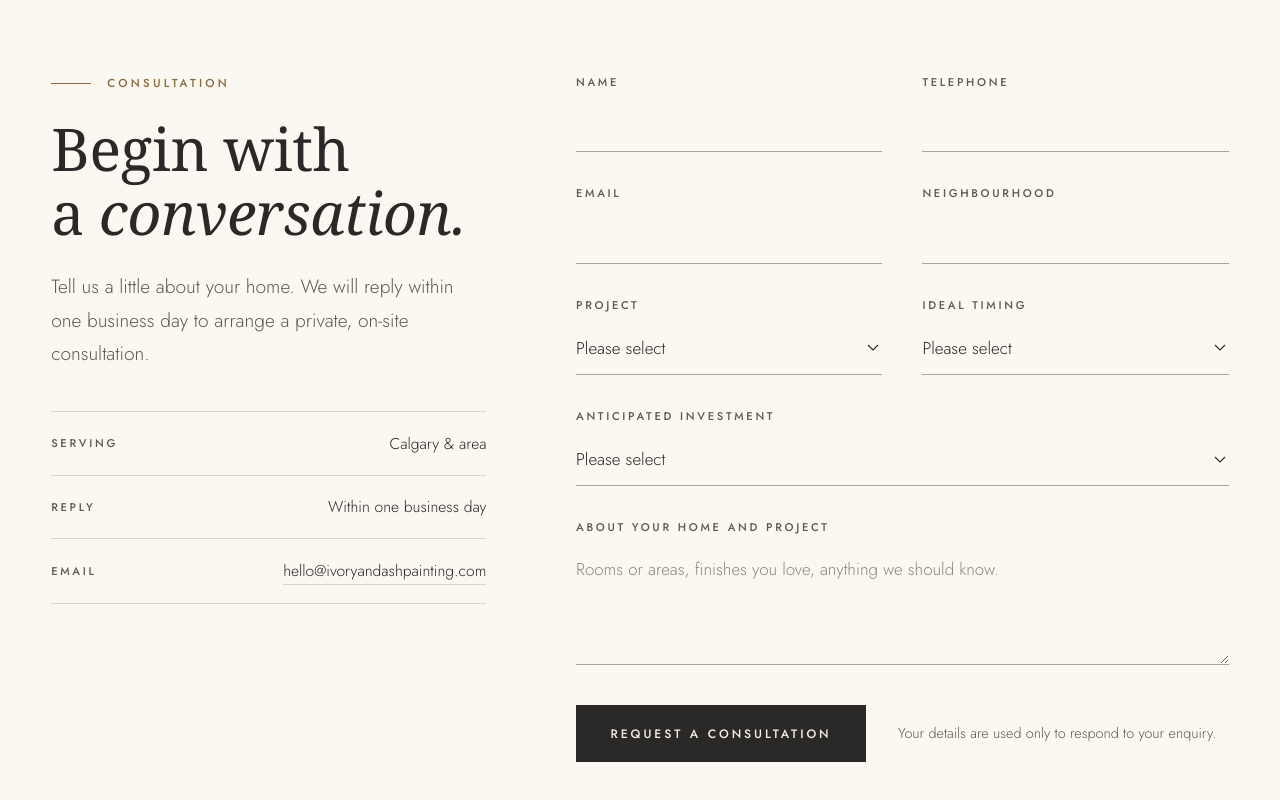
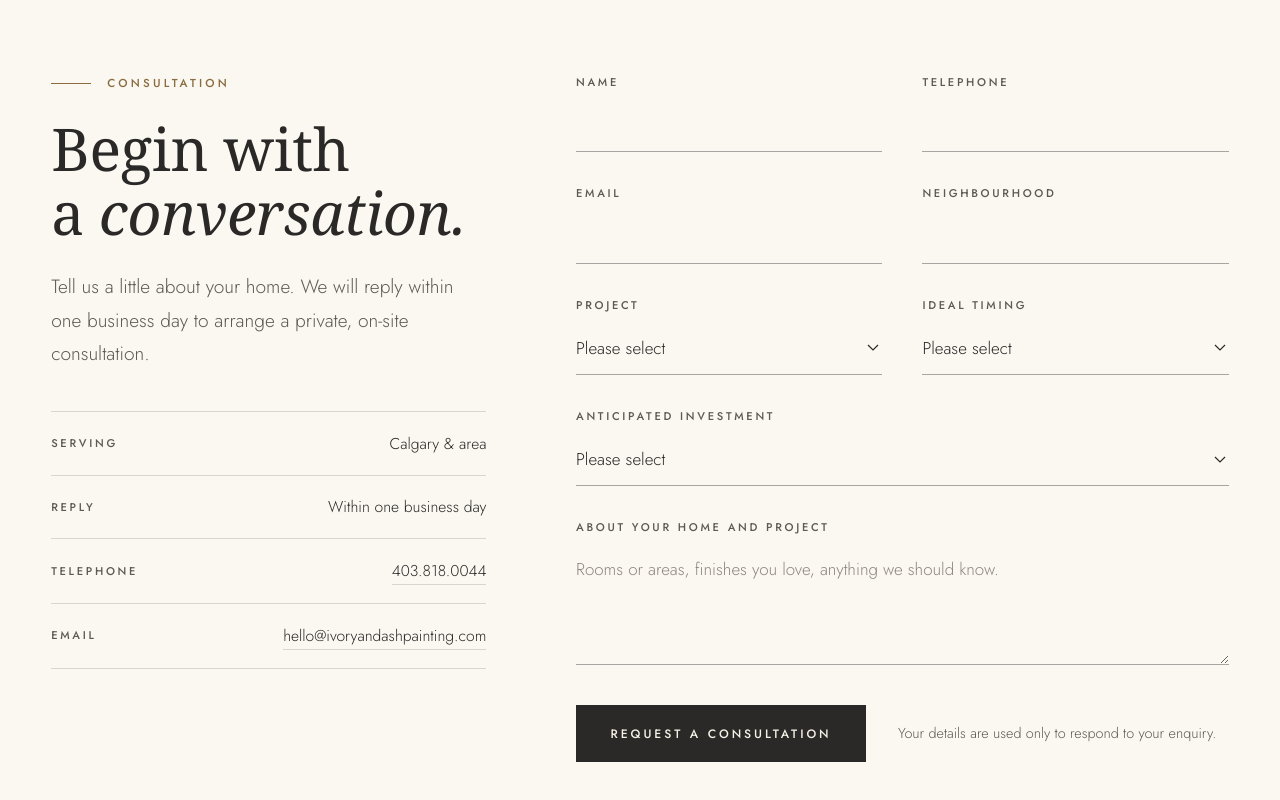
Before and after one commit to Funku2/toddy, an Astro site in the folder ivory-and-ash/: page / in a window 1280 px wide. Shown: the part 11102-11902 px from the top of the page. Built offline with nearby package versions, Linux system fonts and the light colour scheme; Astro itself is replaced by a stand-in of ours.

Commit message:
Add the phone number to the Ivory & Ash site
Co-Authored-By: Claude Fable 5.2 <noreply@anthropic.com>
Claude-Session: https://claude.ai/code/session_01B7babcDG1o2A6tcyNaDF5F

```diff
--- a/ivory-and-ash/src/components/Footer.astro
+++ b/ivory-and-ash/src/components/Footer.astro
@@ -22,7 +22,7 @@ const year = new Date().getFullYear();
         <h4>Enquiries</h4>
         <ul>
           <li><a href="/#consultation">Request a consultation</a></li>
-          {site.phone && <li><a href={`tel:${site.phone.replace(/[^+\d]/g, '')}`}>{site.phone}</a></li>}
+          {site.phone && <li><a href={`tel:${site.phoneLink}`}>{site.phone}</a></li>}
           {site.email && <li><a href={`mailto:${site.email}`}>{site.email}</a></li>}
           {site.instagram && <li><a href={site.instagram} rel="noopener">Instagram</a></li>}
           <li>{site.city}, {site.region}</li>
--- a/ivory-and-ash/src/layouts/Base.astro
+++ b/ivory-and-ash/src/layouts/Base.astro
@@ -26,7 +26,7 @@ const schema = {
   description,
   areaServed: { '@type': 'City', name: `${site.city}, ${site.region}` },
   address: { '@type': 'PostalAddress', addressLocality: site.city, addressRegion: 'AB', addressCountry: 'CA' },
-  ...(site.phone ? { telephone: site.phone } : {}),
+  ...(site.phone ? { telephone: site.phoneLink } : {}),
   ...(site.email ? { email: site.email } : {}),
   ...(ogImage ? { image: ogImage } : {}),
 };
--- a/ivory-and-ash/src/pages/index.astro
+++ b/ivory-and-ash/src/pages/index.astro
@@ -234,7 +234,7 @@ const faqs = [
         <ul class="aside-list">
           <li><span>Serving</span><span>{site.city} &amp; area</span></li>
           <li><span>Reply</span><span>Within {site.replyWindow}</span></li>
-          {site.phone && <li><span>Telephone</span><a href={`tel:${site.phone.replace(/[^+\d]/g, '')}`}>{site.phone}</a></li>}
+          {site.phone && <li><span>Telephone</span><a href={`tel:${site.phoneLink}`}>{site.phone}</a></li>}
           {site.email && <li><span>Email</span><a href={`mailto:${site.email}`}>{site.email}</a></li>}
         </ul>
       </div>
--- a/ivory-and-ash/src/site.config.ts
+++ b/ivory-and-ash/src/site.config.ts
@@ -8,7 +8,8 @@ export const site = {
   url: 'https://ivoryandashpainting.com',
 
   // Leave blank to hide. Add them when the phone line and mailbox exist.
-  phone: '',
+  phone: '403.818.0044',
+  phoneLink: '+14038180044',
   email: 'hello@ivoryandashpainting.com',
   instagram: '',
 
```
Also changed, not shown: ivory-and-ash/README.md.
